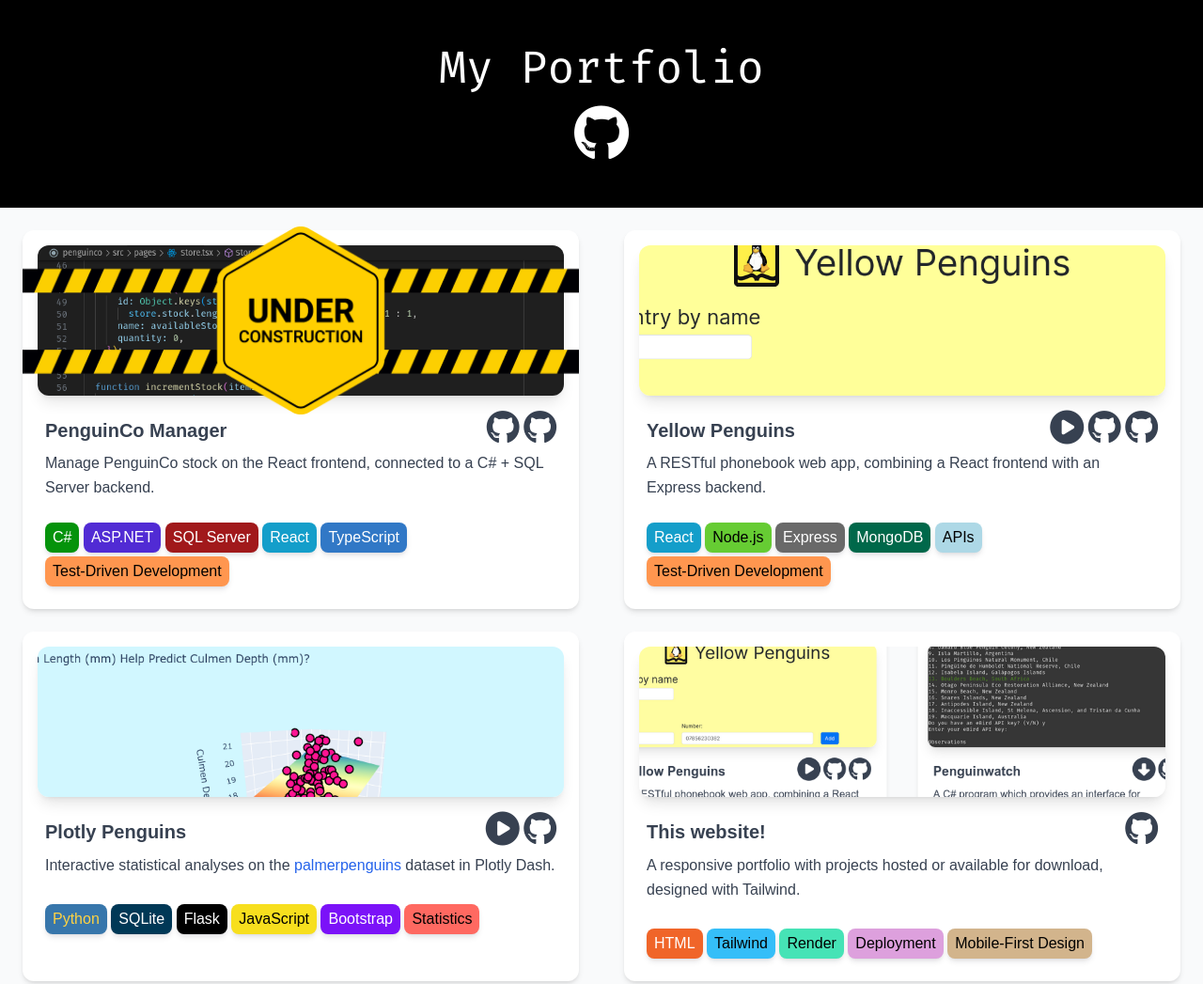
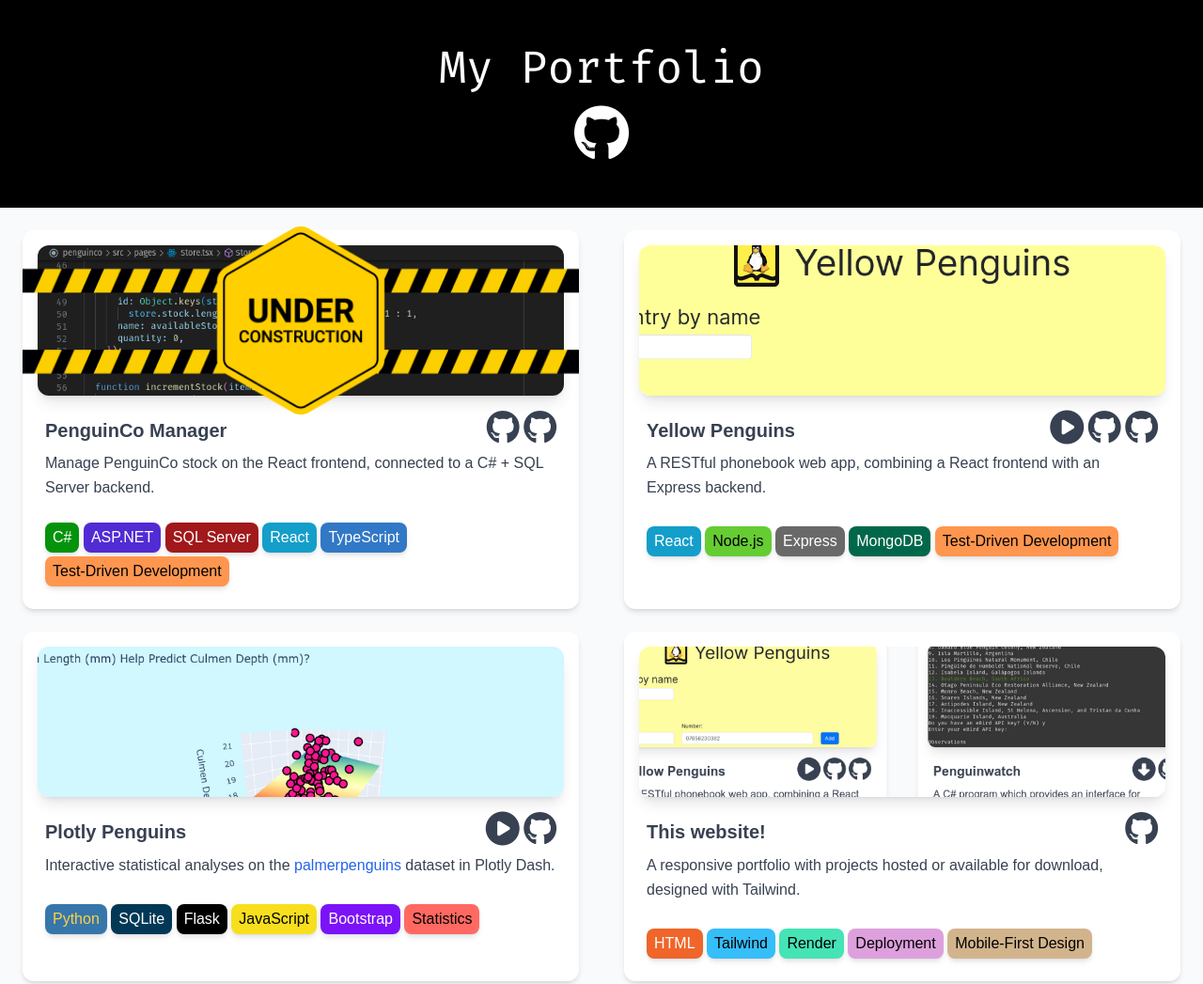
Before and after one commit to Katnippy/portfolio-design, a website: page dist/index.html in a window 1280 px wide. Shown: the top 1047 px of the page at 94% size. Drawn offline with Linux system fonts and the light colour scheme.

Commit message:
Remove APIs tag.

```diff
--- a/dist/index.html
+++ b/dist/index.html
@@ -130,7 +130,6 @@
                 <button class="bg-[#66cc33] text-black cursor-default rounded-lg shadow-md shadow-gray-900/10 py-1 px-2">Node.js</button>
                 <button class="bg-[dimgrey] text-white cursor-default rounded-lg shadow-md shadow-gray-900/10 py-1 px-2">Express</button>
                 <button class="bg-[#00684a] text-white cursor-default rounded-lg shadow-md shadow-gray-900/10 py-1 px-2">MongoDB</button>
-                <button class="bg-[lightblue] text-black cursor-default rounded-lg shadow-md shadow-gray-900/10 py-1 px-2">APIs</button>
                 <button class="bg-[#ff964f] text-black cursor-default rounded-lg shadow-md shadow-gray-900/10 py-1 px-2 mt-1">Test-Driven Development</button>
               </div>
             </div>
```
